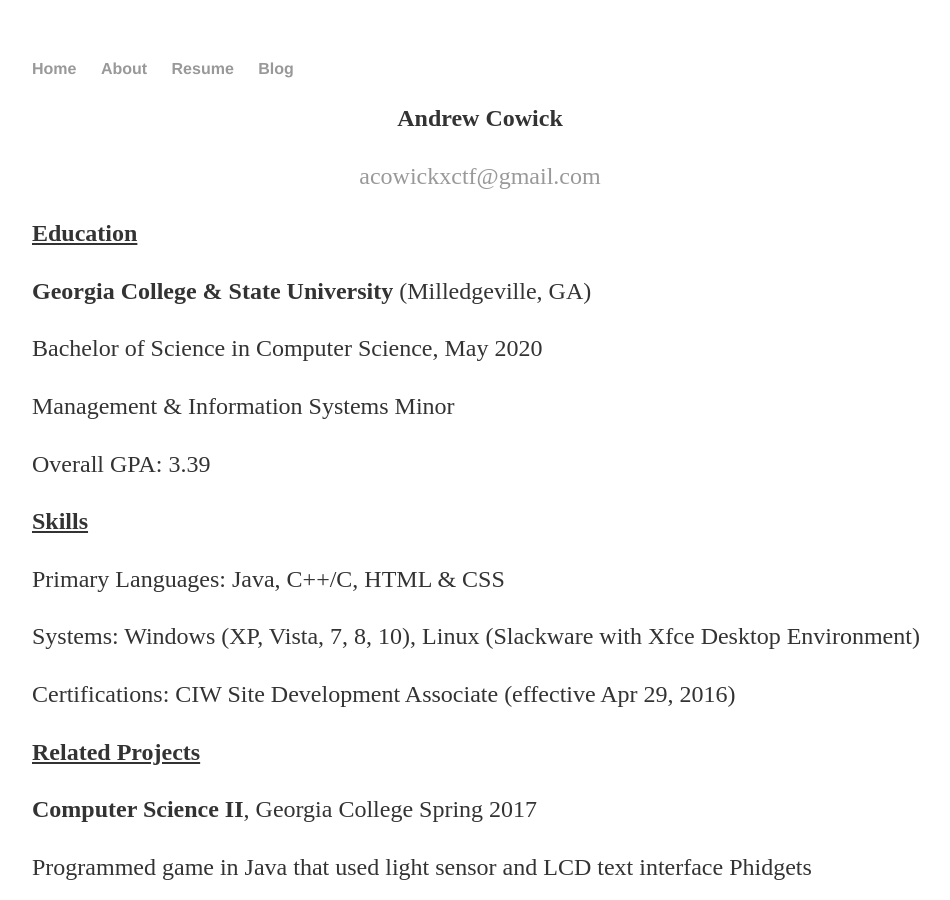
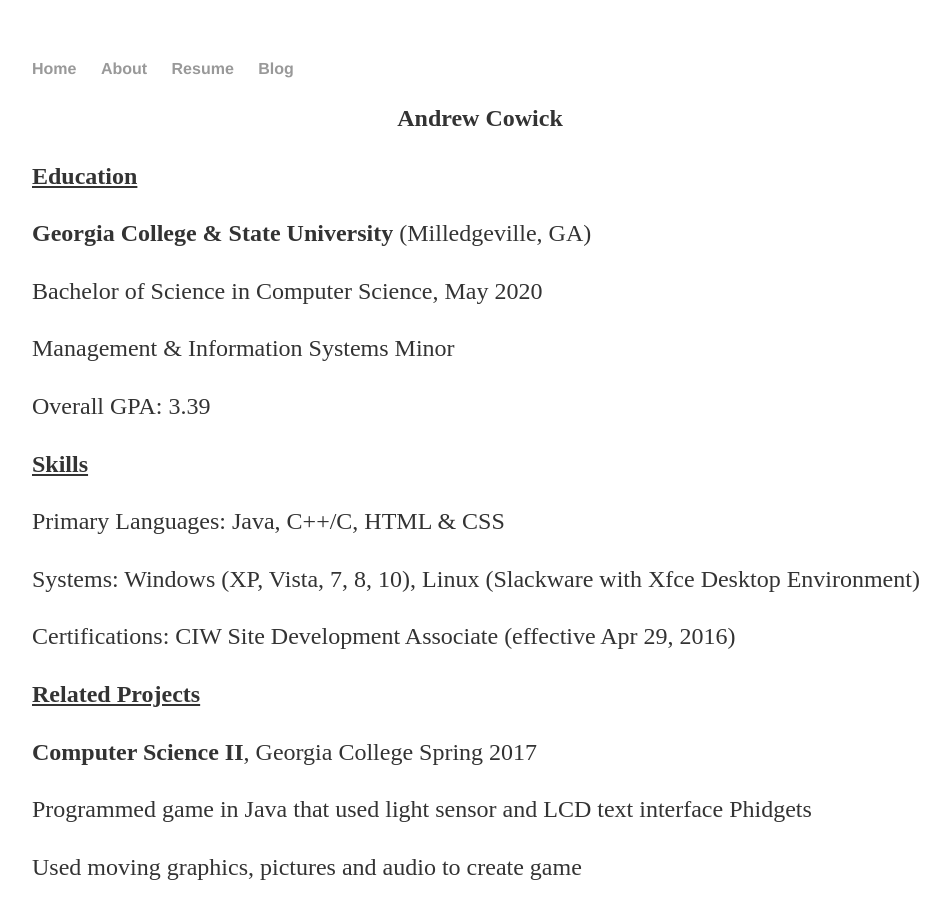
Before and after one commit to acow19/acow19.github.io, a Jekyll site: the page built from resume/index.html, in a window 1280 px wide and 900 px high. Shown: the whole window, without its empty margins (160-1110 px from the left). Built offline with Jekyll 4.4.1, drawn with Linux system fonts in a browser that asks for light colours.

Commit message:
Update index.html
removed email because it is already at the bottom of the page by default

```diff
--- a/resume/index.html
+++ b/resume/index.html
@@ -6,9 +6,6 @@
 
 <p align="center">
     <strong>Andrew Cowick</strong>
-</p>
-<p align="center">
-    <a href="mailto:acowickxctf@gmail.com">acowickxctf@gmail.com</a>
 </p>
 
 
```
